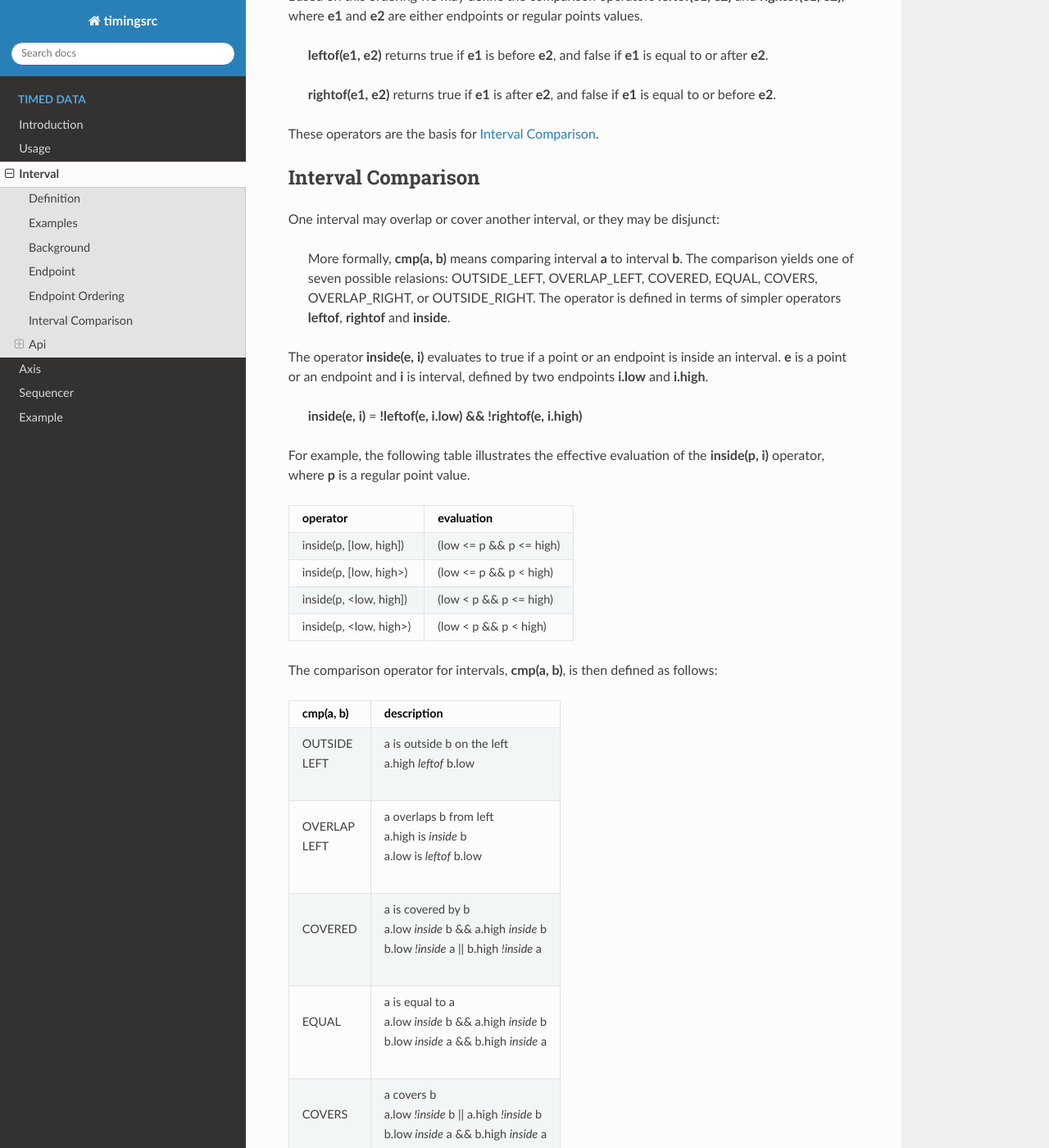
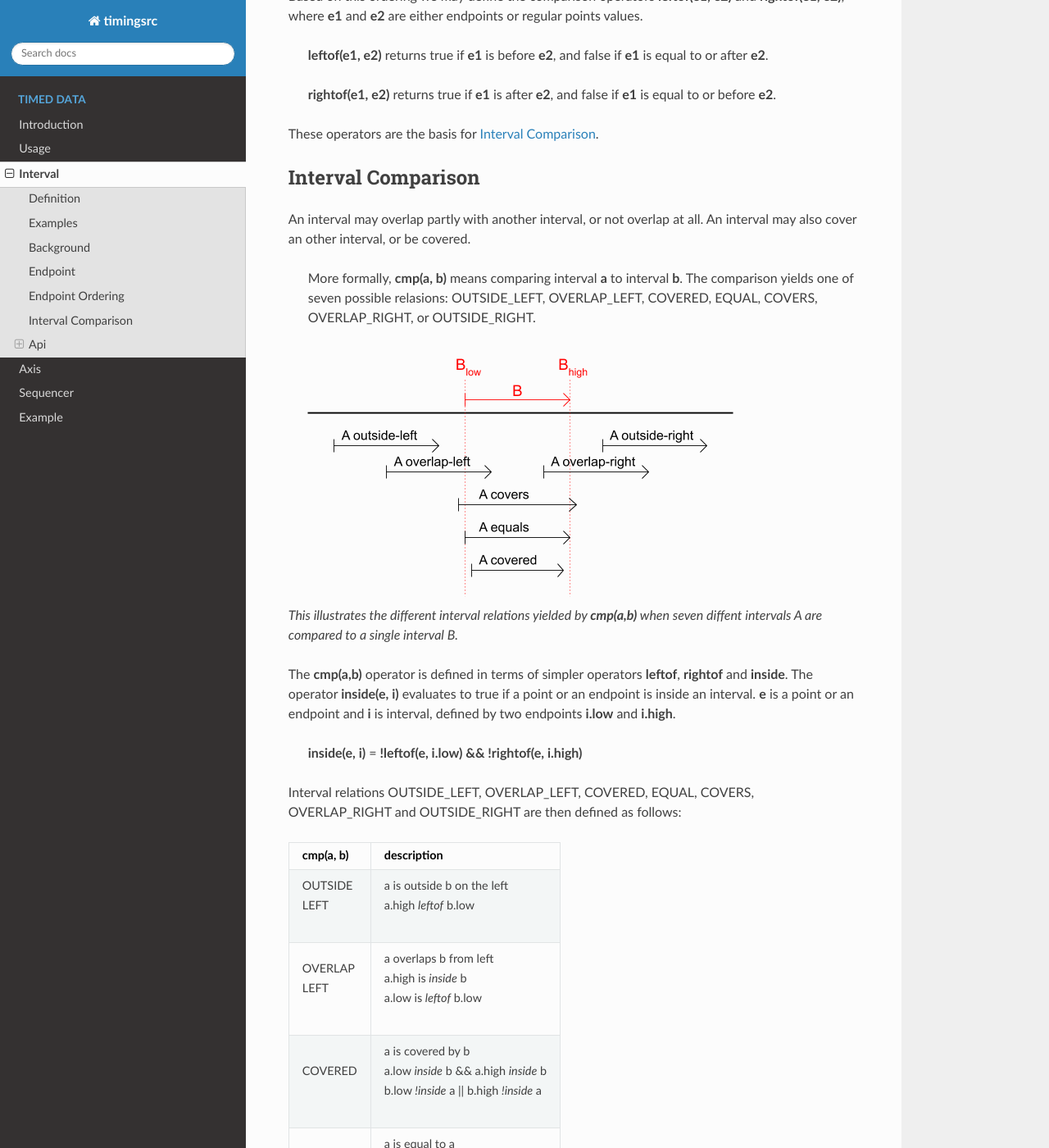
Before and after one commit to ingararntzen/timingdocs, a Sphinx documentation site: the page built from docs/source/timeddata/interval.rst, in a window 1280 px wide and 1400 px high, scrolled down 2565 px. Shown: the whole window at 82% size. Built offline with Sphinx 7.4.7 and the Read the Docs theme 2.0.0, drawn with Linux system fonts in a browser that asks for light colours.

Commit message:
added illustration of intervals

```diff
--- a/docs/source/timeddata/interval.rst
+++ b/docs/source/timeddata/interval.rst
@@ -164,36 +164,44 @@ These operators are the basis for :ref:`interval-comparison`.
 Interval Comparison
 ------------------------------------------------------------------------
 
-One interval may overlap or cover another interval, or they may be
-disjunct:
+An interval may overlap partly with another interval, or not overlap at
+all. An interval may also cover an other interval, or be covered.
 
     More formally, **cmp(a, b)** means comparing interval **a** to
     interval **b**. The comparison yields one of seven possible
     relasions: OUTSIDE_LEFT, OVERLAP_LEFT, COVERED, EQUAL, COVERS,
-    OVERLAP_RIGHT, or OUTSIDE_RIGHT. The operator is defined
-    in terms of simpler operators **leftof**, **rightof** and **inside**.
+    OVERLAP_RIGHT, or OUTSIDE_RIGHT.
+
+..  figure:: interval_compare.png
+
+    This illustrates the different interval relations yielded by
+    **cmp(a,b)** when seven diffent intervals A are compared to a single
+    interval B.
 
 
-The operator **inside(e, i)** evaluates to true if a point or an
-endpoint is inside an interval. **e** is a point or an endpoint and **i**
-is interval, defined by two endpoints **i.low** and **i.high**.
+The **cmp(a,b)** operator is defined in terms of simpler
+operators **leftof**, **rightof** and **inside**. The operator
+**inside(e, i)** evaluates to true if a point or an endpoint is inside
+an interval. **e** is a point or an endpoint and **i** is interval,
+defined by two endpoints **i.low** and **i.high**.
 
     **inside(e, i)** = **!leftof(e, i.low) && !rightof(e, i.high)**
 
-For example, the following table illustrates the effective evaluation of the
-**inside(p, i)** operator, where **p** is a regular point value.
 
-======================  =============================
-operator                evaluation
-======================  =============================
-inside(p, [low, high])  (low <= p && p <= high)
-inside(p, [low, high>)  (low <= p && p < high)
-inside(p, <low, high])  (low < p && p <= high)
-inside(p, <low, high>)  (low < p && p < high)
-======================  =============================
+..  For example, the following table illustrates the effective evaluation of the
+    **inside(p, i)** operator, where **p** is a regular point value.
 
-The comparison operator for intervals, **cmp(a, b)**, is then defined as
-follows:
+    ======================  =============================
+    operator                evaluation
+    ======================  =============================
+    inside(p, [low, high])  (low <= p && p <= high)
+    inside(p, [low, high>)  (low <= p && p < high)
+    inside(p, <low, high])  (low < p && p <= high)
+    inside(p, <low, high>)  (low < p && p < high)
+    ======================  =============================
+
+Interval relations OUTSIDE_LEFT, OVERLAP_LEFT, COVERED, EQUAL, COVERS,
+OVERLAP_RIGHT and OUTSIDE_RIGHT are then defined as follows:
 
 +------------+--------------------------------------------------------+
 | cmp(a, b)  | description                                            |
```
Also changed, not shown: other parts of docs/source/timeddata/interval.rst (+0 -3 lines), docs/source/timeddata/interval_compare.png (added).
